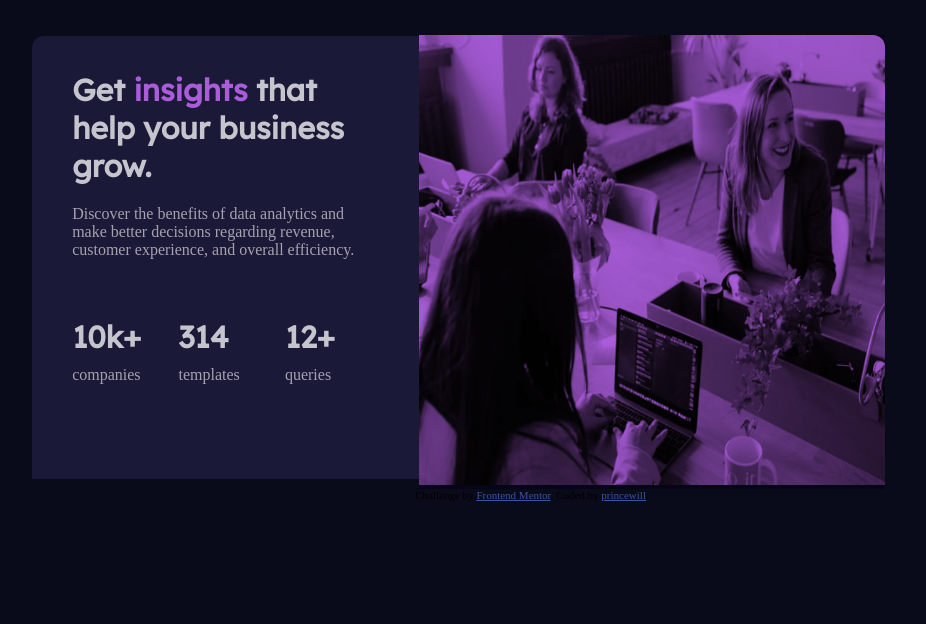
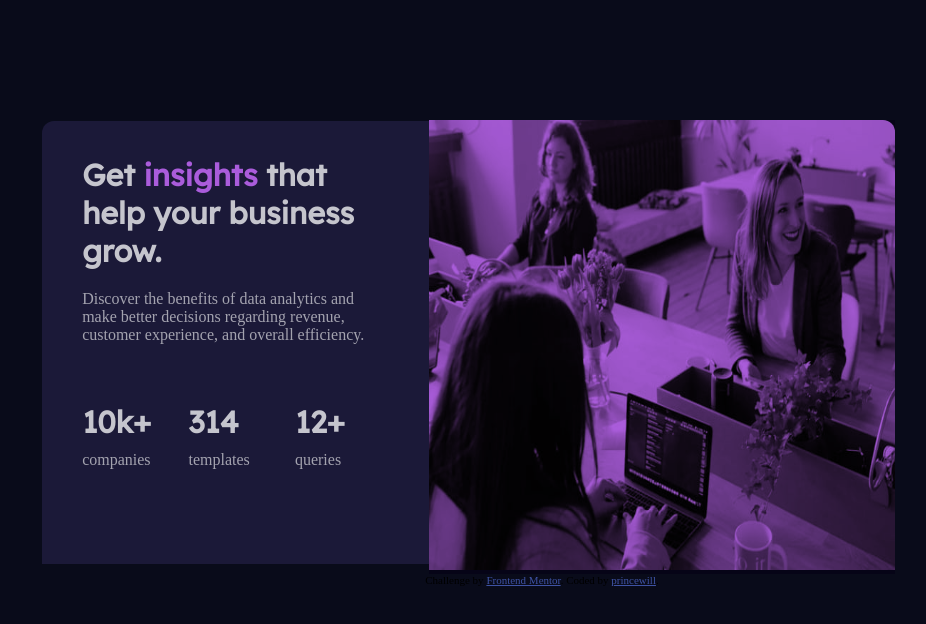
Before and after one commit to prince-dansco/frontend-7, a plain HTML site: page index.html in a window 1280 px wide. Shown: the whole page, without its empty margins (15-941 px from the left). Drawn offline with Linux system fonts and the light colour scheme; a web font is replaced by a local one.

Commit message:
first commit

```diff
--- a/index.css
+++ b/index.css
@@ -7,7 +7,7 @@
 }
 
 body {
-    padding: 35px;
+    padding: 45px;
     background-color: hsl(233, 47%, 7%);
     width: 80%;
 }
@@ -81,6 +81,8 @@ span {
         width: 100%;
         align-items: center;
         justify-content: center;
+        margin: 0 auto;
+        padding-top: 75px;
     }
 
     .sub-main {
```
